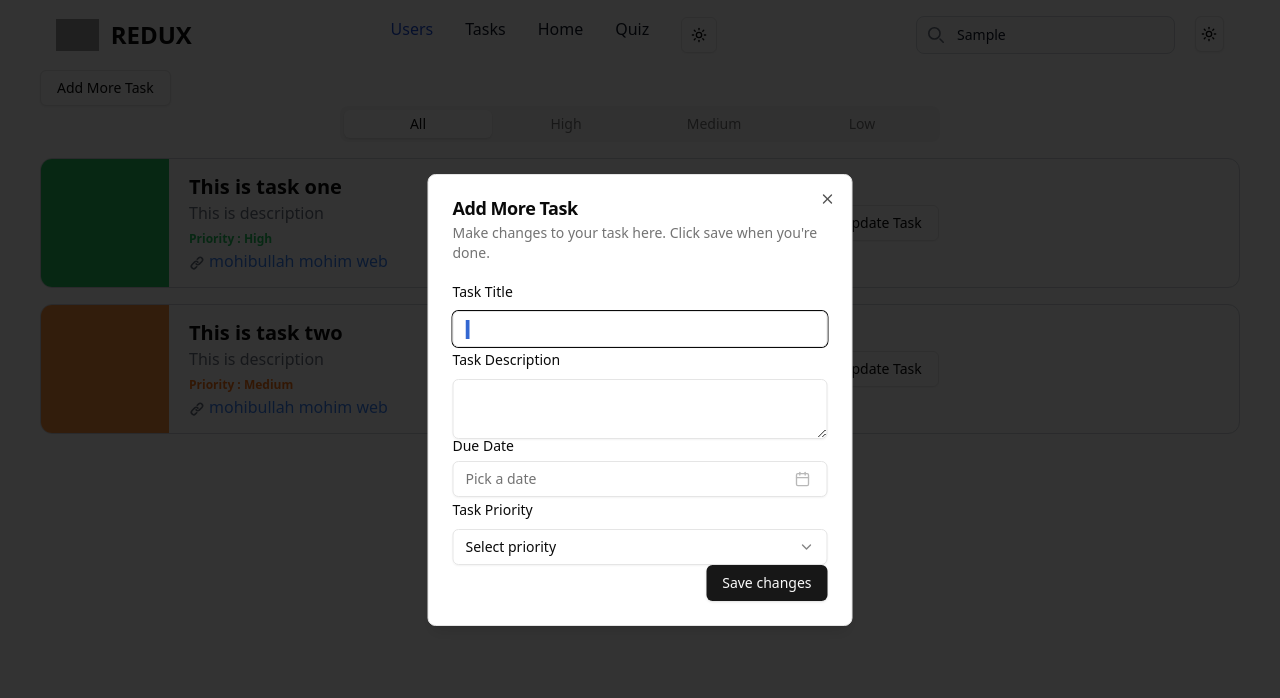
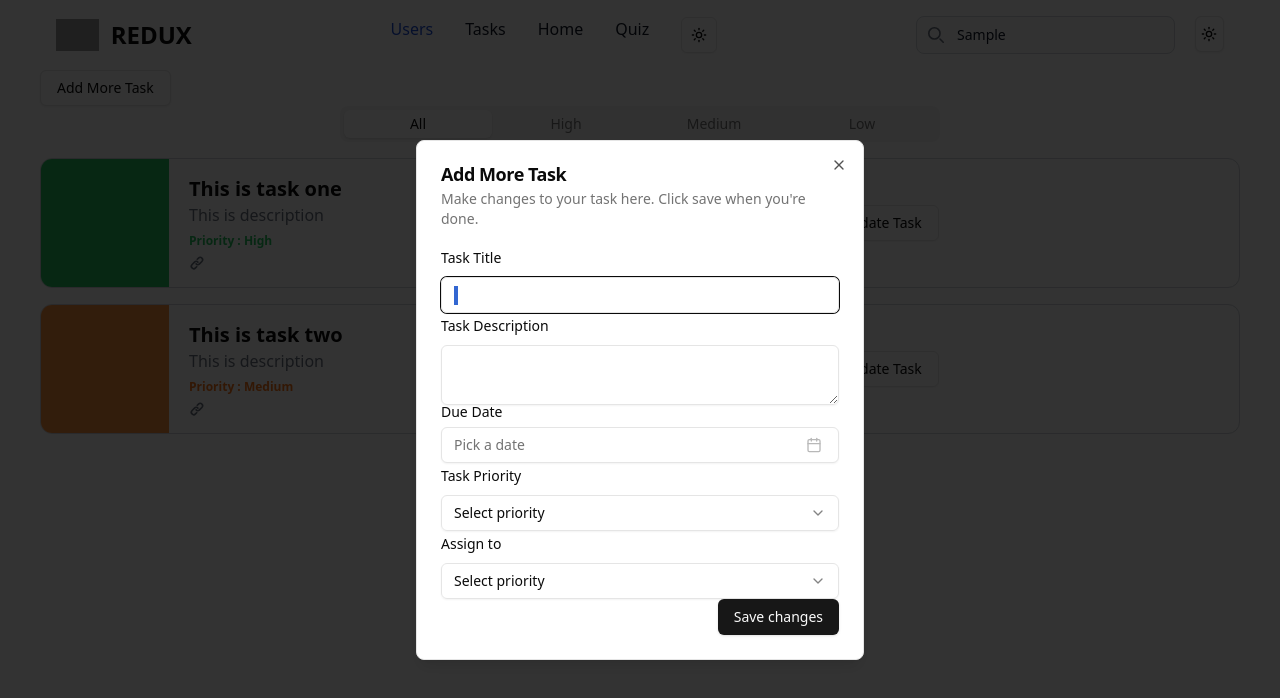
Before and after one commit to developerMohib/redux-react-tsc-swc, a React (Vite) app: page /tasks in a window 1280 px wide. Both pictures are taken after typing "Sample" into the empty fields and a click on the button "Add More Task". Shown: the top 698 px of the page. Built offline with nearby package versions, Linux system fonts and the light colour scheme; grey boxes are pictures that could not be loaded.

Commit message:
user name added in task by assign

```diff
--- a/src/components/taskCard/AddTask.tsx
+++ b/src/components/taskCard/AddTask.tsx
@@ -18,13 +18,15 @@ import { cn } from "@/lib/utils"
 import { format } from "date-fns"
 import { CalendarIcon } from "lucide-react"
 import { Calendar } from "../ui/calendar"
-import { useAppDispatch } from "@/redux/hooks"
+import { useAppDispatch, useAppSelector } from "@/redux/hooks"
 import { addATask } from "@/redux/features/tasks/taskSlice"
 import { ITask } from "@/interface/taskInterface"
+import { selectUsers } from "@/redux/features/users/userSlice"
 
 export function AddTask() {
     const form = useForm()
     const dispatch = useAppDispatch()
+    const users = useAppSelector(selectUsers)
     const onSubmit: SubmitHandler<FieldValues> = (data): void => {
         dispatch(addATask(data as ITask))
     }
@@ -34,7 +36,7 @@ export function AddTask() {
             <DialogTrigger asChild>
                 <Button variant="outline">Add More Task</Button>
             </DialogTrigger>
-            <DialogContent className="sm:max-w-[425px]">
+            <DialogContent className="sm:max-w-md overflow-y-auto">
                 <DialogHeader>
                     <DialogTitle>Add More Task</DialogTitle>
                     <DialogDescription>
@@ -136,6 +138,34 @@ export function AddTask() {
                                 </FormItem>
                             )}
                         />
+
+                        {/* who assign task */}
+                        <FormField
+                            control={form.control}
+                            name="assignto"
+                            render={({ field }) => (
+                                <FormItem>
+                                    <FormLabel>Assign to</FormLabel>
+                                    <FormControl>
+                                        <Select onValueChange={(value) => field.onChange(value)} defaultValue={field.value}>
+                                            <SelectTrigger >
+                                                <SelectValue placeholder="Select priority" />
+                                            </SelectTrigger>
+                                            <SelectContent>
+                                                <SelectGroup>
+                                                    <SelectLabel >Assign to </SelectLabel>
+                                                    {
+                                                        users ? (users.map(user => (
+                                                            <SelectItem value={user.id} > {user.name} </SelectItem>
+                                                        ))) : "Please add user"
+                                                    }
+                                                </SelectGroup>
+                                            </SelectContent>
+                                        </Select>
+                                    </FormControl>
+                                </FormItem>
+                            )}
+                        />
                         <DialogFooter>
                             <Button type="submit">Save changes</Button>
                         </DialogFooter>
--- a/src/components/taskCard/TaskCard.tsx
+++ b/src/components/taskCard/TaskCard.tsx
@@ -1,13 +1,17 @@
 import { IProps } from "@/interface/taskInterface";
 import { cn } from "@/lib/utils";
 import { Checkbox } from "../ui/checkbox";
-import { useAppDispatch } from "@/redux/hooks";
+import { useAppDispatch, useAppSelector } from "@/redux/hooks";
 import { completeTask, deleteTask, updateTask } from "@/redux/features/tasks/taskSlice";
 import UpdateTask from "./UpdateTask";
+import { selectUsers } from "@/redux/features/users/userSlice";
 
 
 const TaskCard = ({ task }: IProps) => {
+    const users = useAppSelector(selectUsers)
     const dispatch = useAppDispatch()
+    const user = users.find(user => user.id === task.assignto)
+    console.log('user',user)
     return (
         <div className="mt-4">
             <div className="grid grid-cols-2 gap-4 bg-white border border-gray-300 rounded-xl overflow-hidden" >
@@ -28,11 +32,14 @@ const TaskCard = ({ task }: IProps) => {
                             task.priority === "Medium" ? "text-orange-500" : "",
                             task.priority === "Low" ? "text-blue-500" : ""
                         )}>Priority : {task.priority} </span>
+
                         <span className="flex items-center justify-start text-gray-500">
                             <svg className="w-4 h-4 mr-1 mt-1" fill="currentColor" viewBox="0 0 20 20" xmlns="http://www.w3.org/2000/svg">
                                 <path fillRule="evenodd" d="M12.586 4.586a2 2 0 112.828 2.828l-3 3a2 2 0 01-2.828 0 1 1 0 00-1.414 1.414 4 4 0 005.656 0l3-3a4 4 0 00-5.656-5.656l-1.5 1.5a1 1 0 101.414 1.414l1.5-1.5zm-5 5a2 2 0 012.828 0 1 1 0 101.414-1.414 4 4 0 00-5.656 0l-3 3a4 4 0 105.656 5.656l1.5-1.5a1 1 0 10-1.414-1.414l-1.5 1.5a2 2 0 11-2.828-2.828l3-3z" clipRule="evenodd" />
                             </svg>
-                            <a href="mohibullah-mohim.vercel.app" className={cn("text-blue-500 hover:text-orange-400")} target="_blank">mohibullah mohim web</a>
+                            <a href="https://mohibullah-mohim.vercel.app" className={cn("text-blue-500 hover:text-orange-400")} target="_blank">{
+                                users.length ? user?.name : "Please Add a user"
+                            }</a>
                         </span>
                     </div>
                 </div>
--- a/src/interface/taskInterface.ts
+++ b/src/interface/taskInterface.ts
@@ -5,11 +5,12 @@ export interface ITask {
   dueDate: string;
   isCompleted: boolean;
   priority: "High" | "Medium" | "Low";
+  assignto: string | null;
 }
 export interface IUsers {
   id: string;
-  name:string
+  name: string;
 }
 export interface IProps {
-  task: ITask
+  task: ITask;
 }
--- a/src/redux/features/tasks/taskSlice.ts
+++ b/src/redux/features/tasks/taskSlice.ts
@@ -14,6 +14,7 @@ const initialState: IinitialState = {
       dueDate: "2025-1",
       isCompleted: false,
       priority: "High",
+      assignto : "Mir bhai"
     },
     {
       id: "asdfasdf",
@@ -22,12 +23,13 @@ const initialState: IinitialState = {
       dueDate: "2025-1",
       isCompleted: false,
       priority: "Medium",
+      assignto : "Mir bhai"
     },
   ],
   filter: "All",
 };
 
-type DrafData = Pick<ITask, "title" | "description" | "dueDate" | "priority">;
+type DrafData = Pick<ITask, "title" | "description" | "dueDate" | "priority" | "assignto">;
 const createTask = (taskFormData: DrafData) => {
   return { id: nanoid(), isCompleted: false, ...taskFormData };
 };
@@ -37,6 +39,7 @@ const taskSlice = createSlice({
   initialState,
   reducers: {
     addATask: (state, action: PayloadAction<ITask>): void => {
+      console.log(action.payload)
       const taskData = createTask(action.payload);
       state.task.push(taskData);
     },
```
